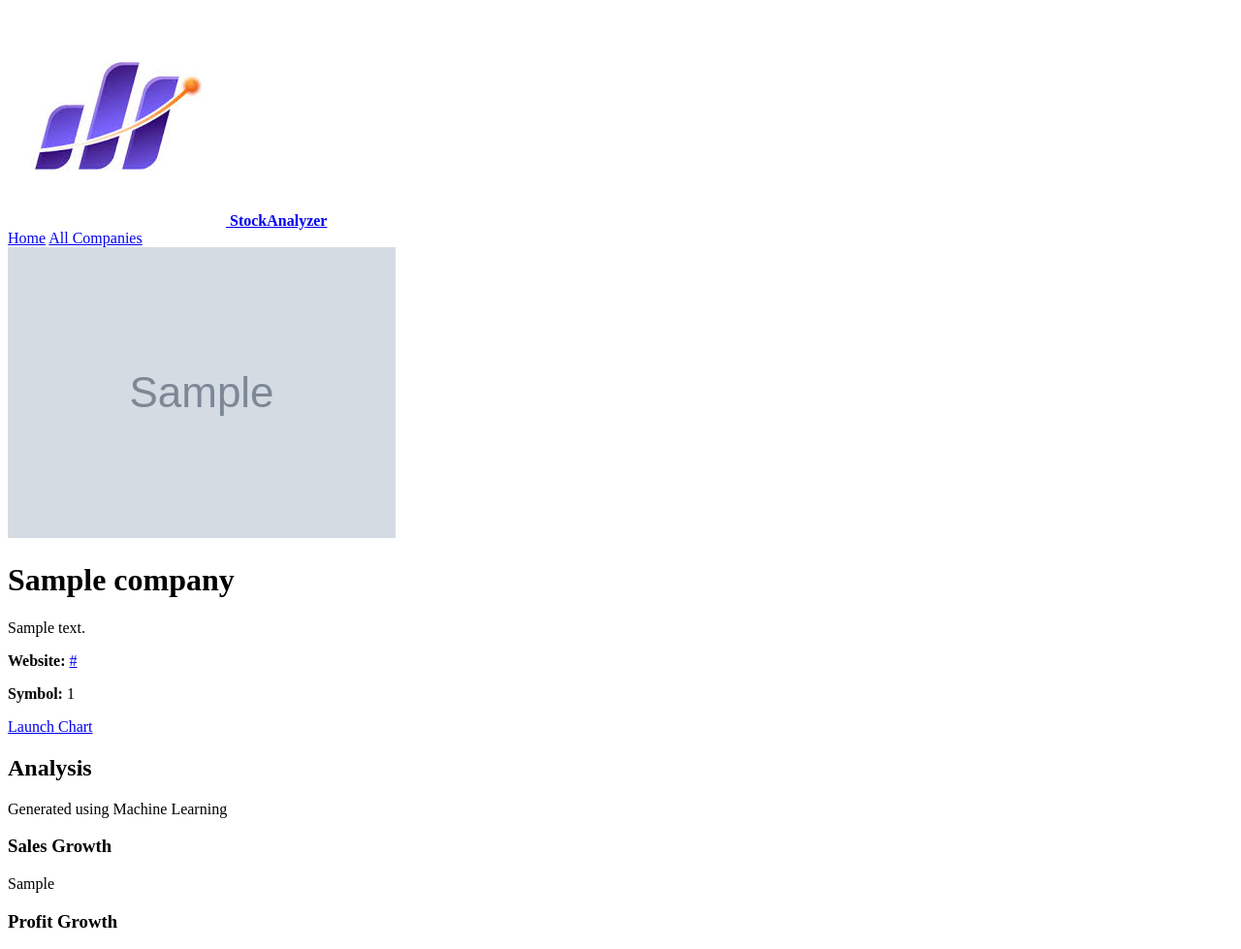
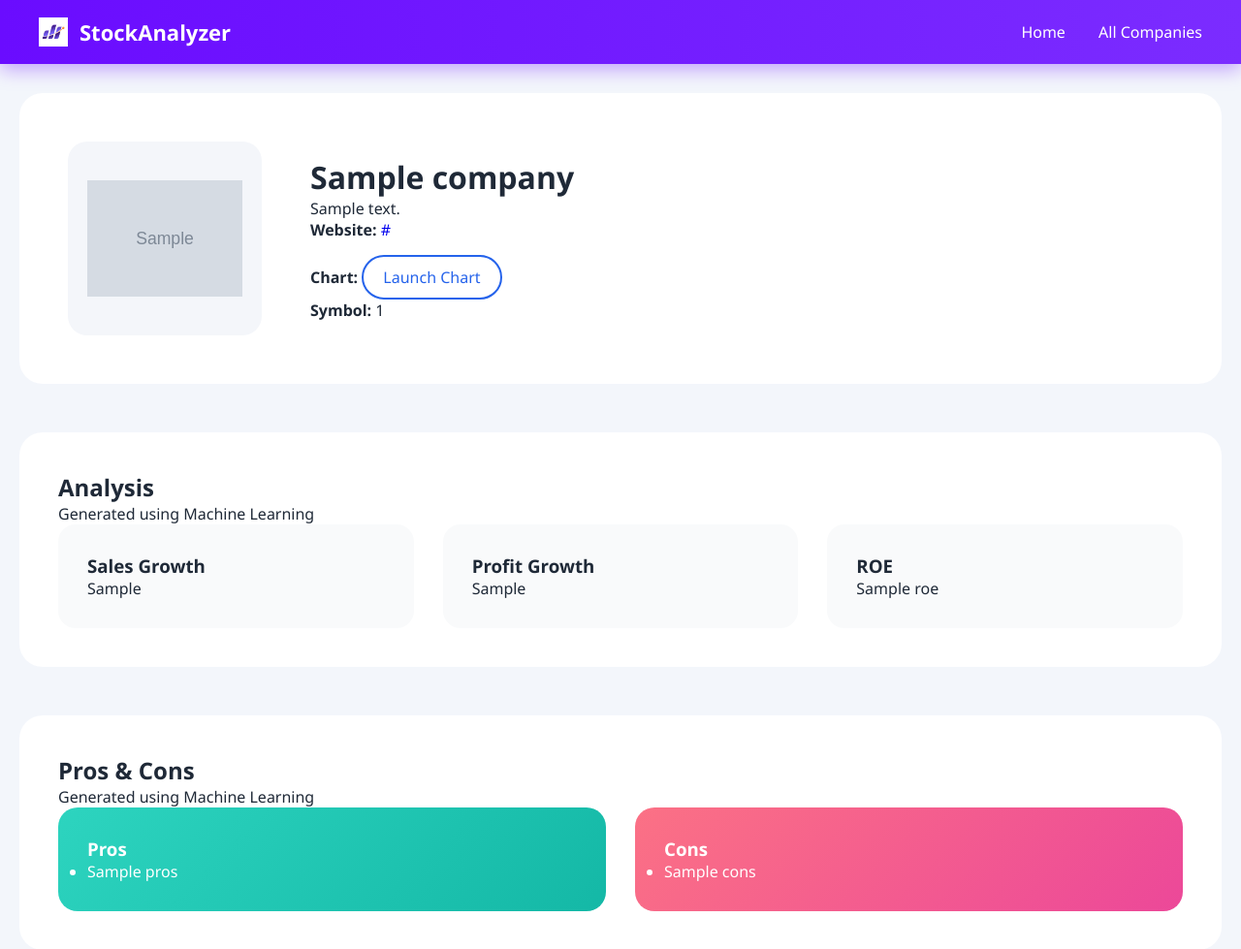
Before and after one commit to pratikmungase7385-coder/Stock_financial_analysis, a FastAPI app: page /company/1 in a window 1280 px wide. Shown: the top 979 px of the page at 97% size. Run offline with FastAPI, Linux system fonts and the light colour scheme; grey boxes marked "Sample" are stand-in pictures; a database or web service that is not in the repository returns one stand-in record (values such as "Sample title"); some libraries are stand-ins or nearby versions.

Commit message:
add clean s

```diff
--- a/templates/company.html
+++ b/templates/company.html
@@ -1,26 +1,125 @@
+
+
 <!DOCTYPE html>
-<html lang="en">
+<html>
 <head>
-    <meta charset="UTF-8">
     <title>{{ company.company_name }}</title>
 
-    <!-- External CSS -->
-    <link rel="stylesheet" href="{{ url_for('static', filename='company.css') }}">
-
-    <!-- Font Awesome -->
+    <link rel="stylesheet" href="/static/company.css">
     <link rel="stylesheet"
       href="https://cdnjs.cloudflare.com/ajax/libs/font-awesome/6.5.0/css/all.min.css">
+
+
 </head>
 <body>
+<style>
 
-<!-- ================= NAVBAR ================= -->
+.navbar {
+    display: flex;
+    justify-content: space-between;
+    align-items: center;
+    background: linear-gradient(90deg, #6a0cff, #7b2cff);
+    padding: 18px 40px;
+    color: white;
+    box-shadow: 0 6px 18px rgba(106,12,255,0.35);
+    position: sticky;
+    top: 0;
+    z-index: 100;
+}
+
+.name{
+    display:flex;
+    align-items:center;
+    gap:12px;
+}
+
+.name .logo{
+    width:30px;
+    height:30px;
+    object-fit:contain;
+}
+
+.name b{
+    font-size:22px;
+    font-weight:700;
+    color:white;
+}
+
+
+a {
+  text-decoration: none;
+}
+
+.brand{
+    display:flex;
+    align-items:center;
+    gap:12px;
+}
+
+.brand .logo{
+    width:30px;
+    height:30px;
+    object-fit:contain;
+}
+
+.brand span{
+    font-size:22px;
+    font-weight:700;
+    color:white;
+    letter-spacing:.5px;
+}
+
+.menu a {
+    color: white;
+    text-decoration: none;
+    margin-left: 30px;
+    font-weight: 500;
+    position: relative;
+    padding-bottom: 4px;
+}
+
+.menu a::after {
+    content: "";
+    position: absolute;
+    left: 0;
+    bottom: 0;
+    width: 0%;
+    height: 2px;
+    background: white;
+    transition: 0.3s;
+}
+
+.menu a:hover::after {
+    width: 100%;
+}
+
+
+/* Center hero */
+.hero{
+    height:calc(100vh - 70px);
+    display:flex;
+    flex-direction:column;
+    align-items:center;
+    justify-content:center;
+    text-align:center;
+}
+
+/* Illustration */
+.hero img{
+    width:420px;
+    margin-bottom:20px;
+}
+
+</style>
+
+
+
 <div class="navbar">
     <div class="brand">
-        <a href="/">
-            <div class="name">
+            <a href="/"><div class="name">
         <img src="/static/logo.jpeg" class="logo">
-                <b>StockAnalyzer</b>
-            </div>
+
+        <b>StockAnalyzer</b></div>
            </a>
     </div>
 
@@ -30,11 +129,16 @@
     </div>
 </div>
 
+
+
 <div class="container">
 
-<!-- ================= COMPANY HEADER ================= -->
+
+
+<!-- ================= Company Header ================= -->
 <div class="company-card">
     <div class="company-flex">
+
         <div class="logo-box">
             <img src="{{ company.company_logo }}">
         </div>
@@ -43,20 +147,25 @@
             <h1>{{ company.company_name }}</h1>
             <p>{{ company.about_company }}</p>
 
-            <p><b>Website:</b>
+            <p>
+                <b>Website:</b>
                 <a href="{{ company.website }}" target="_blank">{{ company.website }}</a>
             </p>
 
-            <p><b>Symbol:</b> {{ company.company_id }}</p>
-
+            <p>
+                <b>Chart:</b>
                 <a class="chart-btn" href="{{ company.chart_link }}" target="_blank">
                     Launch Chart
                 </a>
+            </p>
+
+            <p><b>Symbol:</b> {{ company.company_id }}</p>
         </div>
+
     </div>
 </div>
 
-<!-- ================= ANALYSIS ================= -->
+<!-- ================= Analysis ================= -->
 {% if analysis|length > 0 %}
 <div class="card">
     <h2>Analysis</h2>
@@ -67,30 +176,44 @@
     </div>
 
     <div class="analysis-grid">
-        {% for r in analysis %}
+
         <div class="box">
             <h3>Sales Growth</h3>
+            {% for r in analysis %}
                 <p>{{ r.compounded_sales_growth }}</p>
+            {% endfor %}
         </div>
+
         <div class="box">
             <h3>Profit Growth</h3>
+            {% for r in analysis %}
                 <p>{{ r.compounded_profit_growth }}</p>
+            {% endfor %}
         </div>
+
         <div class="box">
             <h3>ROE</h3>
+            {% for r in analysis %}
                 <p>{{ r.roe }}</p>
+            {% endfor %}
         </div>
-        {% endfor %}
+
     </div>
 </div>
 {% endif %}
 
-<!-- ================= PROS & CONS ================= -->
+<!-- ================= Pros & Cons ================= -->
 {% if pros|length > 0 or cons|length > 0 %}
 <div class="card">
     <h2>Pros & Cons</h2>
 
+    <div class="ml-status">
+        <span class="ml-dot"></span>
+        Generated using Machine Learning
+    </div>
+
     <div class="pc">
+
         <div class="pros">
             <h3>Pros</h3>
             <ul>
@@ -108,11 +231,12 @@
                 {% endfor %}
             </ul>
         </div>
+
     </div>
 </div>
 {% endif %}
 
-<!-- ================= TABLES ================= -->
+<!-- ================= Balance Sheet ================= -->
 <div class="card">
 <h2>Balance Sheet</h2>
 <table>
@@ -131,6 +255,7 @@
 </table>
 </div>
 
+<!-- ================= Profit & Loss ================= -->
 <div class="card">
 <h2>Profit & Loss</h2>
 <table>
@@ -149,6 +274,7 @@
 </table>
 </div>
 
+<!-- ================= Cash Flow ================= -->
 <div class="card">
 <h2>Cash Flow</h2>
 <table>
@@ -167,7 +293,8 @@
 </table>
 </div>
 
-<!-- ================= DOCUMENTS ================= -->
+
+
 <div class="documents-list">
     <div class="doc-header">
         <span>Year</span>
@@ -177,33 +304,41 @@
     {% for row in documents %}
     <div class="doc-row">
         <span>{{ row.year }}</span>
-        <a href="{{ row.annual_report }}" target="_blank">View Report</a>
+        <a href="{{ row.annual_report }}"target="_blank">View Report</a>
     </div>
     {% endfor %}
 </div>
 
-</div>
 
-<!-- ================= APP BANNER ================= -->
+
+
+
+
+
+<!-- App Banner -->
 <section class="app-banner">
   <h2>Stock analyzer is Live Now! <span>(Early Access)</span></h2>
+
   <div class="store-buttons">
     <a href="#"><img src="https://upload.wikimedia.org/wikipedia/commons/7/78/Google_Play_Store_badge_EN.svg"></a>
     <a href="#"><img src="https://developer.apple.com/assets/elements/badges/download-on-the-app-store.svg"></a>
     <a href="#"><img src="https://aistechx.com/store/1/app/indus.png"></a>
   </div>
 </section>
-
-<!-- ================= FOOTER ================= -->
 <footer class="footer">
   <div class="footer-container">
+
+    <!-- Column 1 -->
     <div class="footer-column">
       <h3>Stock Financial Analysis</h3>
-            <p>Fundamental analysis of Indian listed companies using real financial data.</p>
+      <p>
+        Fundamental analysis of Indian listed companies using real financial data.
+      </p>
       <p><strong>Data Source:</strong> NSE / BSE</p>
       <p><strong>Email:</strong> support@stockanalysis.in</p>
     </div>
 
+    <!-- Column 2 -->
     <div class="footer-column">
       <h4>Quick Links</h4>
       <ul class="quick-links">
@@ -214,14 +349,16 @@
       </ul>
     </div>
 
+    <!-- Column 3 -->
     <div class="footer-column">
       <h4>Follow Us</h4>
       <div class="social-icons">
-                <a href="#"><i class="fab fa-facebook"></i></a>
-                <a href="#"><i class="fab fa-instagram"></i></a>
-                <a href="#"><i class="fab fa-linkedin"></i></a>
+        <a href="https://www.facebook.com/"><i class="fab fa-facebook"></i></a>
+        <a href="https://www.instagram.com/"><i class="fab fa-instagram"></i></a>
+        <a href="https://www.linkedin.com/"><i class="fab fa-linkedin"></i></a>
       </div>
     </div>
+
   </div>
 
   <div class="footer-bottom">
@@ -229,5 +366,7 @@
   </div>
 </footer>
 
+
+</div>
 </body>
 </html>
```
Lines whose indentation alone changed are shown as unchanged.
